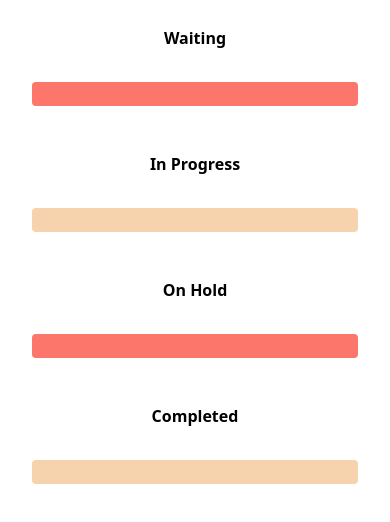
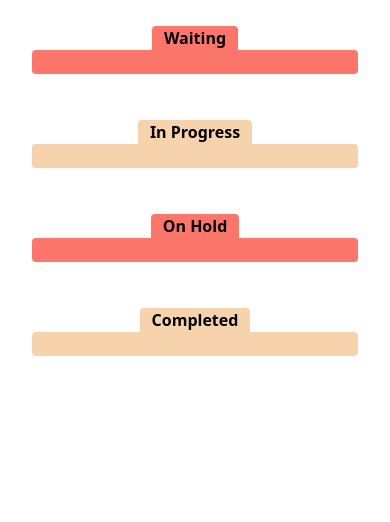
Before and after one commit to Huntthee/next-desert-site, a Next.js app: page /components/waitlist-content in a window 390 px wide. Shown: the top 522 px of the page. Built offline with nearby package versions, Linux system fonts and the light colour scheme; a web font is replaced by a local one.

Commit message:
applied better styles to mobile waitlist

```diff
--- a/pages/components/waitlist-content.tsx
+++ b/pages/components/waitlist-content.tsx
@@ -3,23 +3,43 @@ export default function WaitlistContent() {
     <>
       <section className="text-center">
         <article className="flex-column">
-          <h3 className="font-bold">Waiting</h3>
-          <div id="waiting" className="flex justify-center bg-salmon m-5 p-2 rounded"></div>
+          <h3 className="font-bold bg-salmon w-fit m-auto px-2 rounded-t">
+            Waiting
+          </h3>
+          <div
+            id="waiting"
+            className="flex justify-center bg-salmon mb-5 mr-5 ml-5 p-2 rounded"
+          ></div>
         </article>
 
         <article>
-          <h3 className="font-bold">In Progress</h3>
-          <div id="working" className="flex justify-center bg-lorange m-5 p-2 rounded"></div>
+          <h3 className="font-bold bg-lorange w-fit m-auto px-2 rounded-t">
+            In Progress
+          </h3>
+          <div
+            id="working"
+            className="flex justify-center bg-lorange mb-5 mr-5 ml-5 p-2 rounded"
+          ></div>
         </article>
 
         <article>
-          <h3 className="font-bold">On Hold</h3>
-          <div id="on-hold" className="flex justify-center bg-salmon m-5 p-2 rounded"></div>
+          <h3 className="font-bold bg-salmon w-fit m-auto px-2 rounded-t">
+            On Hold
+          </h3>
+          <div
+            id="on-hold"
+            className="flex justify-center bg-salmon mb-5 mr-5 ml-5 p-2 rounded"
+          ></div>
         </article>
 
         <article>
-          <h3 className="font-bold">Completed</h3>
-          <div id="complete" className="flex justify-center bg-lorange m-5 p-2 rounded"></div>
+          <h3 className="font-bold  bg-lorange w-fit m-auto px-2 rounded-t">
+            Completed
+          </h3>
+          <div
+            id="complete"
+            className="flex justify-center bg-lorange mb-5 mr-5 ml-5 p-2 rounded"
+          ></div>
         </article>
       </section>
     </>
--- a/public/scripts/waitlist.js
+++ b/public/scripts/waitlist.js
@@ -367,7 +367,7 @@ document.getElementById('on-hold').innerHTML = holdTable;
 
 // Table for completed works
 let doneTable = "<table>";
-doneTable += "<tr><th>Name</th><th>Commission</th></tr>";
+doneTable += "<tr><th>Name & Commission</th></tr>";
 
 complete.forEach(function (item) {
   doneTable += `
--- a/styles/globals.css
+++ b/styles/globals.css
@@ -30,9 +30,18 @@ table {
   table-layout: fixed;
 }
 
-tr:nth-child(2n) {
+tr {
+  display: block;
+  display: flex;
+  flex-direction: column;
+  margin: 5px 0 0 5px;
+  padding: 5px 10px;
   background-color: white;
   border-radius: 10px;
+}
+
+tr:nth-child(1) {
+  background: none;
 }
 
 .customer-name {
```
